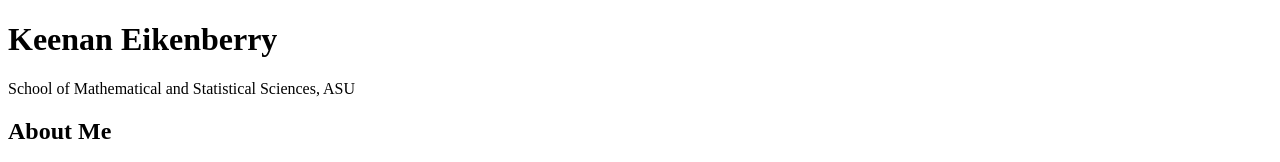
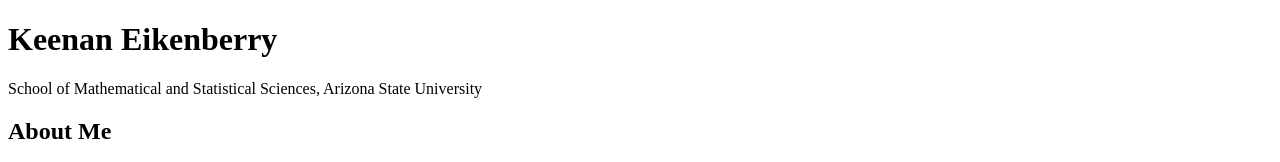
Before and after one commit to keenaneikenberry/keenaneikenberry.github.io, a plain HTML site: page index.html in a window 1280 px wide. Shown: the top 162 px of the page. Drawn offline with Linux system fonts and the light colour scheme.

```diff
--- a/index.html
+++ b/index.html
@@ -7,7 +7,7 @@
 
 
     <h1>Keenan Eikenberry</h1>
-    <p> School of Mathematical and Statistical Sciences, ASU<br>
+    <p> School of Mathematical and Statistical Sciences, Arizona State University<br>
 
 
     <h2>About Me</h2>
```
Also changed, not shown: files/profile.jpg (added).
